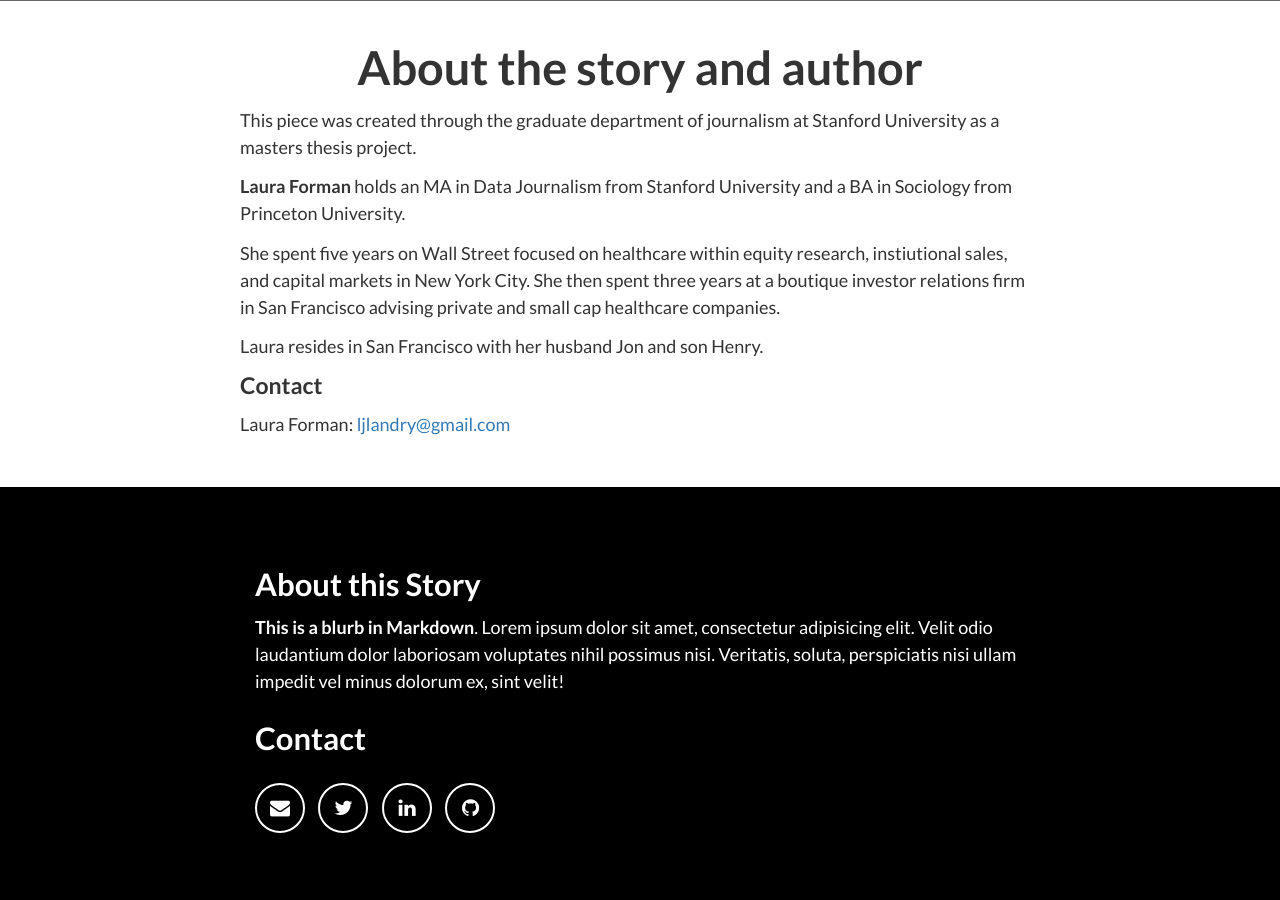
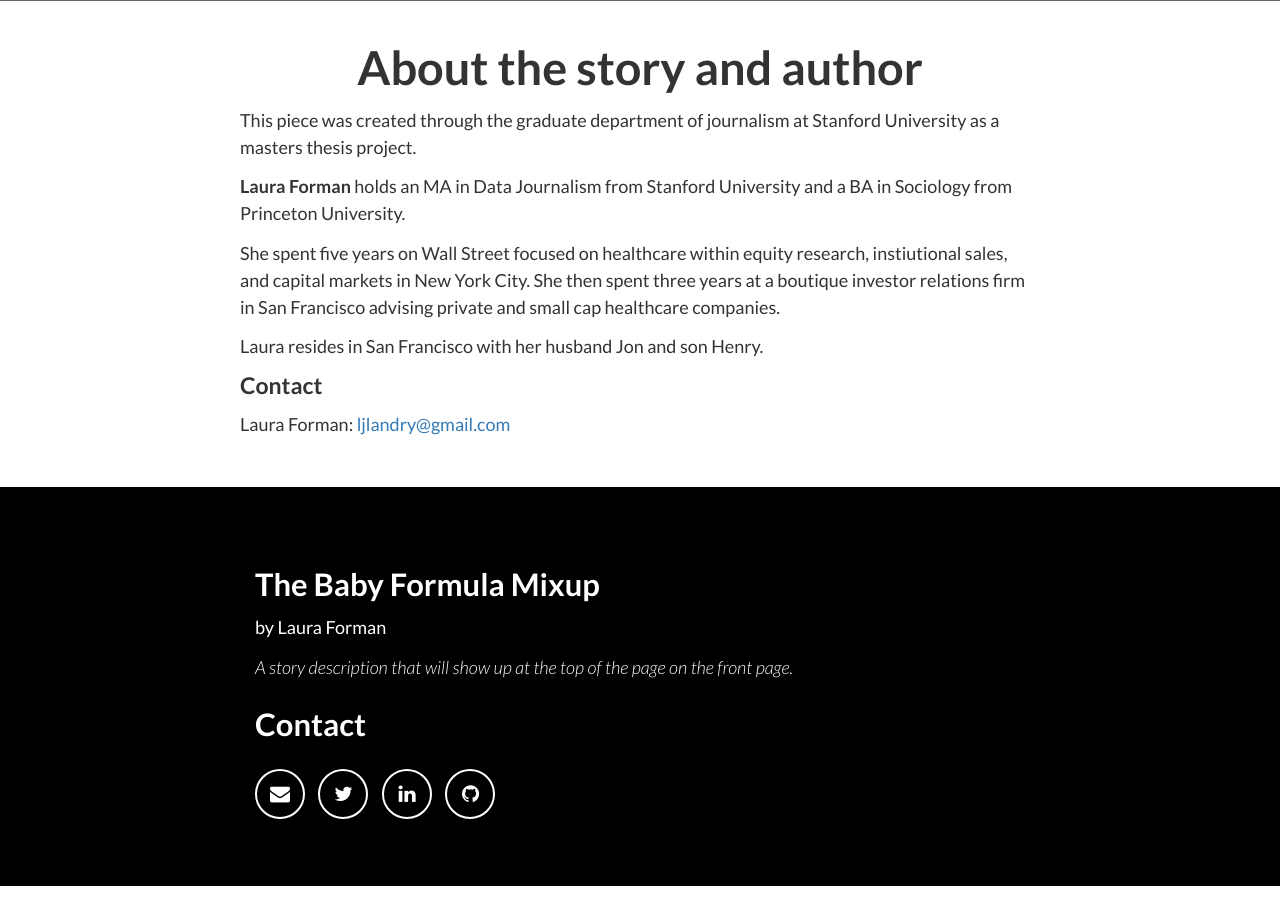
Before and after one commit to babyformulaads/babyformulaads.github.io, a Jekyll site: the page built from index.html, in a window 1280 px wide and 900 px high, scrolled down 11673 px. Built offline with Jekyll 4.4.1, drawn with Linux system fonts in a browser that asks for light colours; some of the changed text lies outside the part shown.

Commit message:
more stuff

```diff
--- a/_config.yml
+++ b/_config.yml
@@ -1,14 +1,14 @@
 # Site settings
 title: The Baby Formula Mixup
 description: |
-  A story description
+  A story description that will show up at the top of the page on the front page.
 
 author: Laura Forman
 url: "http://single-jekyll-story.github.io" # the base hostname & protocol for your site
 email: your-email@domain.com
 linkedin_full_url: https://www.linkedin.com/in/demoaccount
 twitter_username: jekyllrb
-github_repo:  single-jekyll-story/single-jekyll-story.github.io
+github_repo:  babyformulaads/babyformulaads.github.io
 
 
 baseurl: "" # the subpath of your site, e.g. /blog/, if applicable
--- a/_includes/about-footer.md
+++ b/_includes/about-footer.md
@@ -1,4 +1,6 @@
 
+### {{ site.title }}
 
+<p>by {{site.author}}</p>
 
-__This is a blurb in Markdown__. Lorem ipsum dolor sit amet, consectetur adipisicing elit. Velit odio laudantium dolor laboriosam voluptates nihil possimus nisi. Veritatis, soluta, perspiciatis nisi ullam impedit vel minus dolorum ex, sint velit!
+<p><em>{{ site.description }}</em></p>
--- a/_includes/banner.html
+++ b/_includes/banner.html
@@ -12,7 +12,7 @@
 
   <div class="container">
     <div class="slug">
-      <p>Some short slug about the story such asI am the bees knees (this file is located in /_includes/homepage/banner.html)</p>
+      <p>{{site.description}}</p>
     </div>
   </div>
 
--- a/_includes/footer.html
+++ b/_includes/footer.html
@@ -9,7 +9,6 @@
   <div class="container">
 
 <div class="about-story">
-   <h3> About this Story</h3>
 
         {% capture xs %}{% include about-footer.md %}{% endcapture %}
         {{ xs | markdownify }}
--- a/assets/js/main.js
+++ b/assets/js/main.js
@@ -1,5 +1,4 @@
 $(document).ready(function(){
-  console.log('hey')
 // grab an element
   var myElement = document.querySelector("#header-headroom");
   // construct an instance of Headroom, passing the element
```
